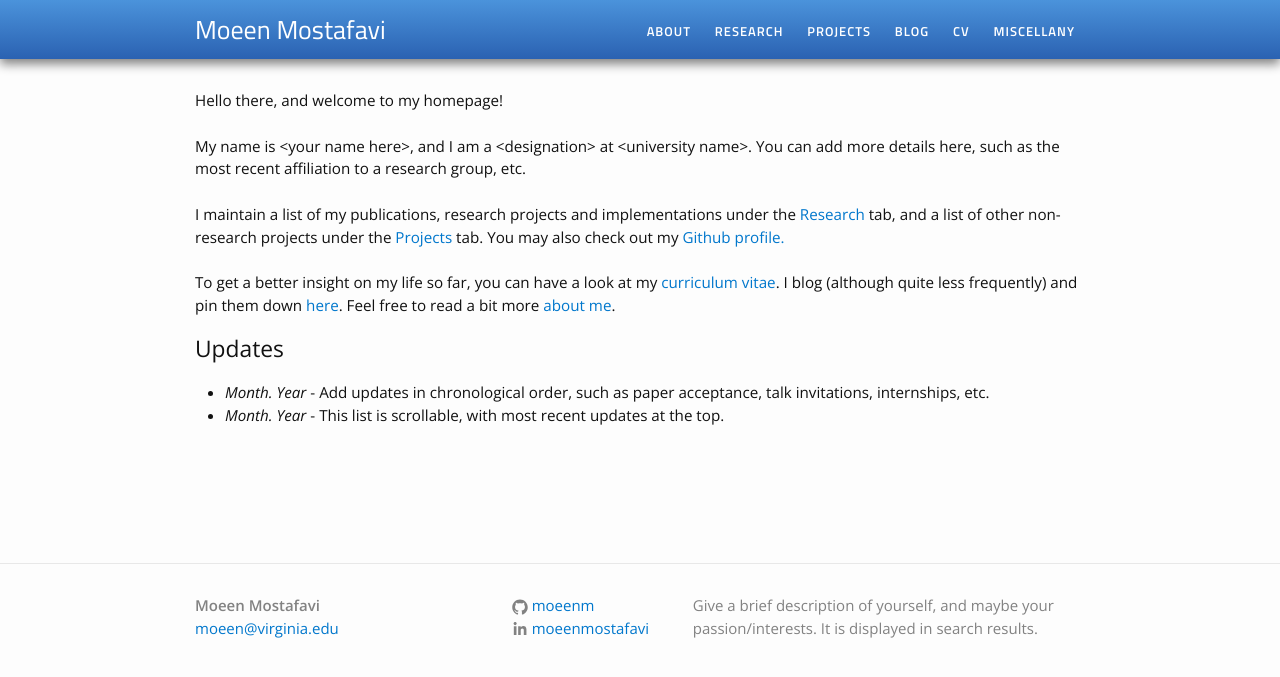
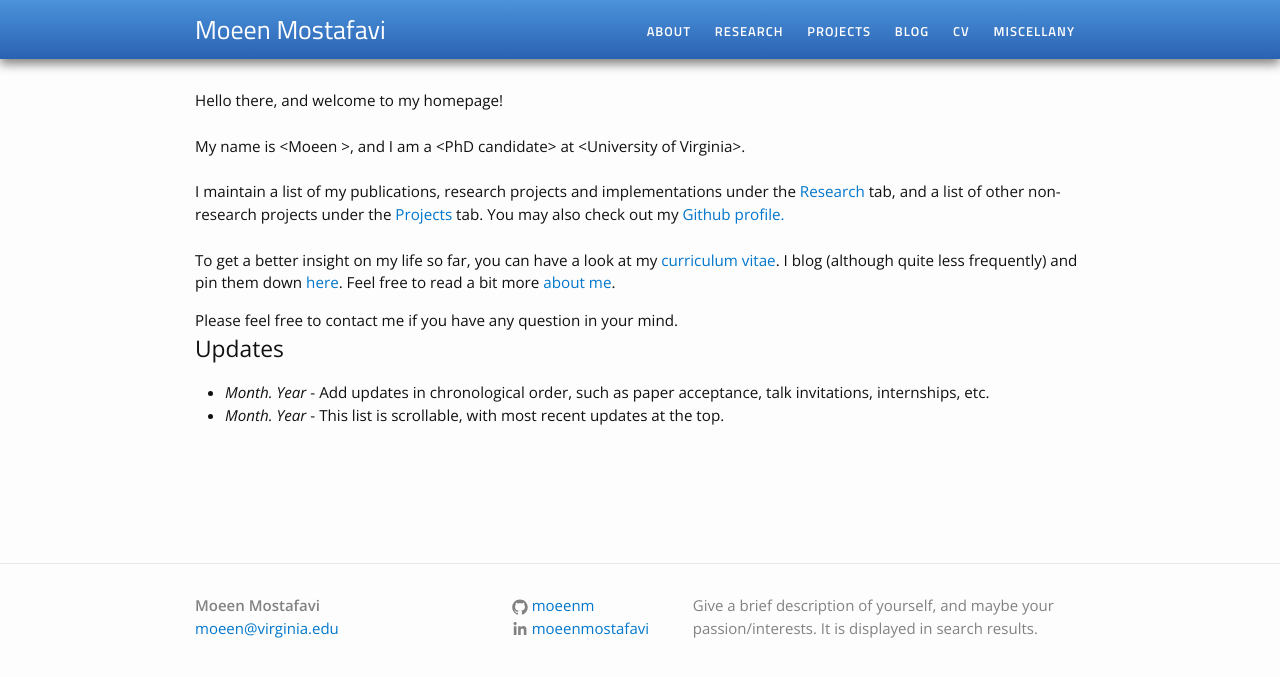
Before and after one commit to moeenm/moeenm.github.io, a Jekyll site: the page built from index.html, in a window 1280 px wide. Shown: the top 677 px of the page. Built offline with Jekyll 4.4.1, drawn with Linux system fonts in a browser that asks for light colours.

Commit message:
Update index.html

```diff
--- a/index.html
+++ b/index.html
@@ -4,11 +4,12 @@ layout: default
 
 <div class="home">
 
-<p>Hello there, and welcome to my homepage!<br><br>My name is &lt;your name here&gt;, and I am a &lt;designation&gt; at &lt;university name&gt;. You can add more details here, such as the most recent affiliation to a research group, etc.<br><br>
+<p>Hello there, and welcome to my homepage!<br><br>My name is &lt;Moeen &gt;, and I am a &lt;PhD candidate&gt; at &lt;University of Virginia&gt;.  <br><br>
 
 I maintain a list of my publications, research projects and implementations under the <a href="/research/">Research</a> tab, and a list of other non-research projects under the <a href="/projects">Projects</a> tab. You may also check out my <a href="">Github profile.</a><br><br>
 
 To get a better insight on my life so far, you can have a look at my <a href="/cv">curriculum vitae</a>. I blog (although quite less frequently) and pin them down <a href="/blog">here</a>. Feel free to read a bit more <a href="/about">about me</a>.</p>
+Please feel free to contact me if you have any question in your mind.
 
 </div>
 
```
